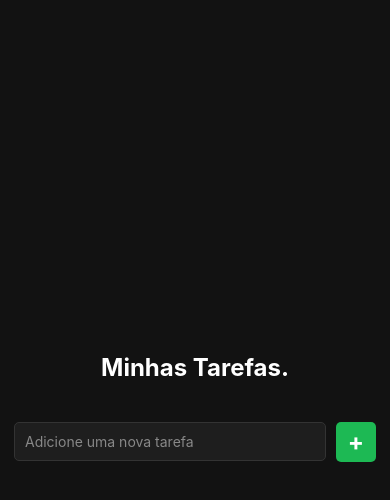
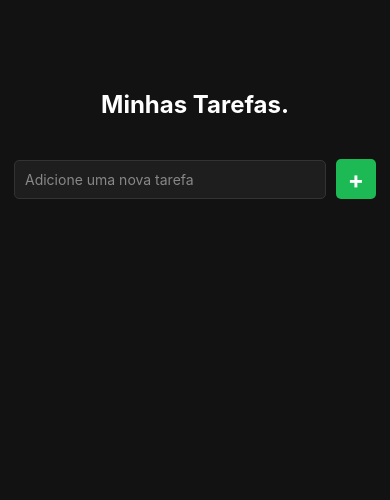
Before and after one commit to ErikEliasV/exercicios_004, a React Native app: screen / in a window 390 px wide. Shown: the top 500 px of the page. Built offline with nearby package versions, Linux system fonts and the light colour scheme.

Commit message:
feat: questão 04 - substituição da View por ScrollView na lista de tarefas

```diff
--- a/src/screens/home/styles.ts
+++ b/src/screens/home/styles.ts
@@ -12,6 +12,7 @@ export const Title = styled.Text`
     color: #FFFFFF;
     font-size: 24px;
     font-weight: bold;
+    margin-top: 90px;
 `
 
 export const SubTitle = styled.Text`
@@ -55,10 +56,11 @@ export const ViewRow = styled.View`
     margin-top: 30px;
 `
 
-export const ViewList = styled.View`
+export const ViewList = styled.ScrollView`
     width: 100%;
     margin-top: 30px;
     gap: 10px;
+    min-height: 100px;
     flex-direction: column;
 `
 
@@ -70,6 +72,7 @@ export const ViewTask = styled.View`
     align-items: center;
     justify-content: center;
     padding: 10px;
+    margin-top: 10px;
 `
 
 export const TaskText = styled.Text`
```
